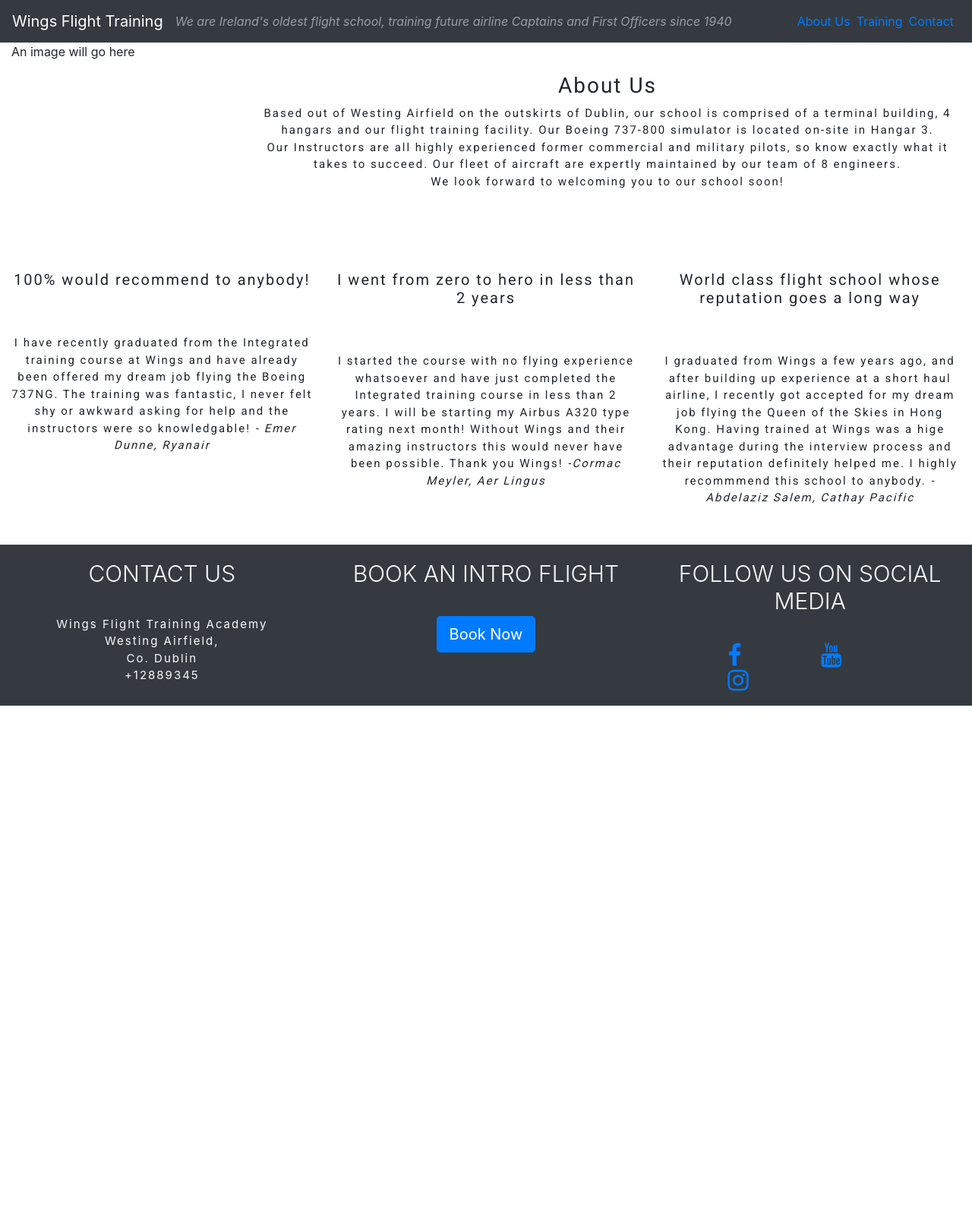
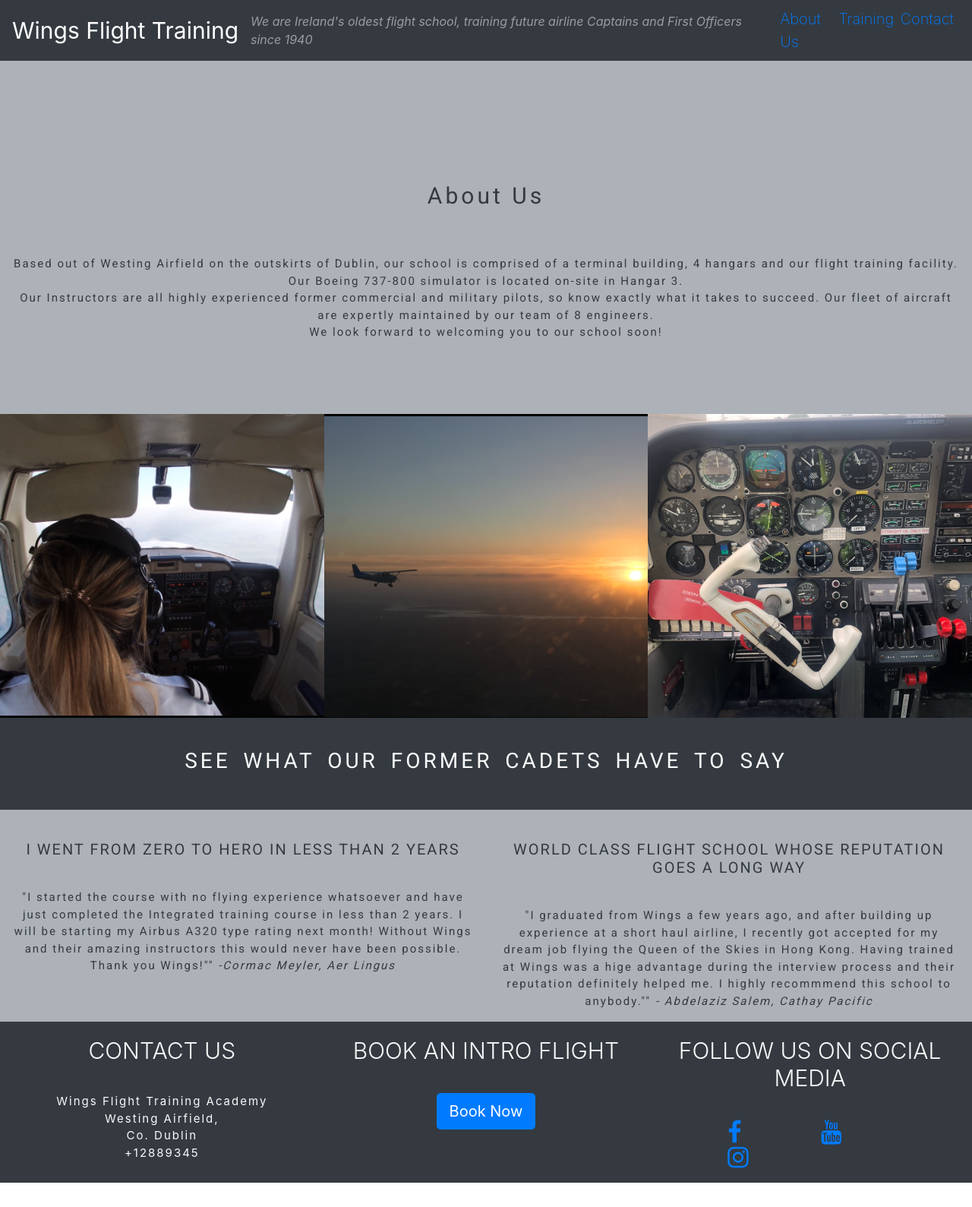
Before and after one commit to gretaegan/MS1project, a plain HTML site: page aboutus.html in a window 1280 px wide. Shown: the whole page at 76% size. Before the commit the page ends 961 px from the top, so only its background shows below. Drawn offline with nearby package versions, Linux system fonts and the light colour scheme.

Commit message:
added images to aboutus.html and changed the styling of the page

```diff
--- a/aboutus.html
+++ b/aboutus.html
@@ -23,21 +23,18 @@
        <div id="navMenu" class="collapse navbar-collapse">
        <p class="navbar-text my-auto mr-2"><i>We are Ireland's oldest flight school, training future airline Captains and First Officers since 1940</i></p>
         <ul class="navbar-nav ml-auto color-ul">
-          <li class="active nav-item mr-2"><a href="#" target="_blank">About Us</a></li>
+          <li class="active nav-item mr-2"><a href="aboutus.html" target="_blank">About Us</a></li>
           <li class="nav-item mr-2"><a href="#" target="_blank">Training</a></li>
-          <li class="nav-item mr-2"><a href="#" target="_blank">Contact</a></li>
+          <li class="nav-item mr-2"><a href="contact.html" target="_blank">Contact</a></li>
        </ul>
        </div>
   </nav>
 </header>
 
 <section>
- <div class="container-fluid">
+ <div class="container-fluid background-color">
   <div class="row">
-   <div class="col-sm-3">
-   An image will go here
-   </div>
-    <div class="col-sm-9 about-the-school">
+    <div class="col-sm-12 about-the-school">
      <h3> About Us </h3>
      <p> Based out of Westing Airfield on the outskirts of Dublin, our school is comprised of a terminal building, 4 hangars and our flight training facility. Our Boeing 737-800
      simulator is located on-site in Hangar 3. <br>
@@ -51,20 +48,32 @@
 
  <div class="container-fluid">
   <div class="row">
-   <div class="col-sm-4">
-    <h5 class="story-heading"> 100% would recommend to anybody!</h5>
-    <p class="story-text"> I have recently graduated from the Integrated training course at Wings and have already been offered my dream job flying the Boeing 737NG.
-    The training was fantastic, I never felt shy or awkward asking for help and the instructors were so knowledgable! <i> - Emer Dunne, Ryanair </i> </p>
+   <div class="col-sm-4 image-one">
    </div>
-    <div class="col-sm-4">
-     <h5 class="story-heading"> I went from zero to hero in less than 2 years </h5>
-     <p class="story-text"> I started the course with no flying experience whatsoever and have just completed the Integrated training course in less than 2 years. I will be starting
-     my Airbus A320 type rating next month! Without Wings and their amazing instructors this would never have been possible. Thank you Wings! <i> -Cormac Meyler, Aer Lingus</i> </p>
+    <div class="col-sm-4 image-two">
     </div>
-     <div class="col-sm-4">
-     <h5 class="story-heading"> World class flight school whose reputation goes a long way </h5>
-     <p class="story-text"> I graduated from Wings a few years ago, and after building up experience at a short haul airline, I recently got accepted for my dream job flying the Queen of the Skies in Hong Kong.
-     Having trained at Wings was a hige advantage during the interview process and their reputation definitely helped me. I highly recommmend this school to anybody. <i> - Abdelaziz Salem, Cathay Pacific</i></p>
+     <div class="col-sm-4 image-three">
+     </div>
+  </div>
+ </div>
+
+ <div class="container-fluid testamonial-heading">
+    <h3> See what our former cadets have to say </h3>
+   </div>
+  </div>
+ </div>
+
+ <div class="container-fluid background-color">
+  <div class="row">
+    <div class="col-sm-6">
+     <h5 class="story-heading-one"> I went from zero to hero in less than 2 years </h5>
+     <p class="story-text-one"> "I started the course with no flying experience whatsoever and have just completed the Integrated training course in less than 2 years. I will be starting
+     my Airbus A320 type rating next month! Without Wings and their amazing instructors this would never have been possible. Thank you Wings!"" <i> -Cormac Meyler, Aer Lingus</i> </p>
+    </div>
+     <div class="col-sm-6">
+     <h5 class="story-heading-two"> World class flight school whose reputation goes a long way </h5>
+     <p class="story-text-two"> "I graduated from Wings a few years ago, and after building up experience at a short haul airline, I recently got accepted for my dream job flying the Queen of the Skies in Hong Kong.
+     Having trained at Wings was a hige advantage during the interview process and their reputation definitely helped me. I highly recommmend this school to anybody."" <i> - Abdelaziz Salem, Cathay Pacific</i></p>
      </div>
   </div>
  </div>
--- a/assets/css/style.css
+++ b/assets/css/style.css
@@ -1,25 +1,21 @@
 @import url('https://fonts.googleapis.com/css2?family=Roboto&display=swap');
 
-/*----------------------------Navbar
+/*----------------------------Navbar*/
+
 .navbar-brand {
     font-size: 30px;
-    font-weight: 400;
-    word-spacing: 8px;
-    letter-spacing: 4px;
 }
 
-.navbar li {
-    text-align: center;
-    padding: 15px;
+
+.nav-item {
+    color: #fafafa;
     font-size: 20px;
-    font-weight: 300;
+    font-weight: 200;
     text-decoration: none;
 }
 
-
-.navbar-text {
-    letter-spacing: 2px;
-    word-spacing: 4px;
+.nav-item:hover {
+    text-decoration: underline;
     color: #fafafa;
 }
 
@@ -155,18 +151,25 @@ footer {
 
 /*----------------------------About US*/
 
+.background-color {
+    background-color: #adb2b8;
+    color: #343a40;
+}
+
 .about-the-school {
     font-family: 'Roboto', sans-serif;
     text-align: center;
     letter-spacing: 2px;
     font-size: 15px;
+    text-align: center;
     padding-bottom: 30px;
-    padding-top: 20px;
-    margin-top: 20px;
-    margin-bottom: 20px;
+    padding-top: 60px;
+    margin-top: 60px;
+    padding-bottom: 40px;
+    margin-bottom: 40px;
 }
 
-.about-us-heading {
+.about-the-school h3 {
     font-family: 'Roboto', sans-serif;
     font-weight: 300;
     text-align: center;
@@ -175,14 +178,27 @@ footer {
     padding-bottom: 40px;
     padding-top: 20px;
     margin-top: 20px;
-    margin-bottom: 40px;
+    margin-bottom: 20px;
 }
 
-
-.story-heading {
+.story-heading-one{
     font-family: 'Roboto', sans-serif;
     font-weight: 300;
     text-align: center;
+    font-size: 20px;
+    text-transform: uppercase;
+    letter-spacing: 2px;
+    padding-bottom: 20px;
+    padding-top: 20px;
+    margin-top: 20px;
+    margin-bottom: 20px;
+}
+
+.story-heading-two {
+    font-family: 'Roboto', sans-serif;
+    font-weight: 300;
+    text-align: center;
+    text-transform: uppercase;
     font-size: 20px;
     letter-spacing: 2px;
     padding-bottom: 20px;
@@ -191,13 +207,60 @@ footer {
     margin-bottom: 20px;
 }
 
-.story-text {
+.story-text-one {
     font-family: 'Roboto', sans-serif;
     text-align: center;
     letter-spacing: 2px;
     font-size: 15px;
-    padding-bottom: 30px;
-    padding-top: 20px;
-    margin-top: 20px;
-    margin-bottom: 20px;
+    text-align: center;
+
 }
+
+.story-text-two {
+    font-family: 'Roboto', sans-serif;
+    text-align: center;
+    letter-spacing: 2px;
+    font-size: 15px;
+    text-align: center;
+}
+
+.image-one {
+    background: url("../images/girl.png");
+    background-size: cover;
+    background-repeat: no-repeat;
+    background-position: center;
+    height: 400px;
+    width: 100%;
+}
+
+.image-two {
+    background: url("../images/sunset.png");
+    background-size: cover;
+    background-repeat: no-repeat;
+    background-position: center;
+    height: 400px;
+    width: 100%;
+}
+
+.image-three {
+    background: url("../images/duchess.png");
+    background-size: cover;
+    background-repeat: no-repeat;
+    background-position: center;
+    height: 400px;
+    width: 100%;
+}
+
+.testamonial-heading {
+    font-family: 'Roboto', sans-serif;
+    font-weight: 100;
+    letter-spacing: 4px;
+    word-spacing: 6px;
+    font-size: 30px;
+    background-color: #343a40;
+    color: #fafafa;
+    padding-top: 40px;
+    padding-bottom: 40px;
+    text-transform: uppercase;
+    text-align: center;
+}
```
Also changed, not shown: assets/images/duchess.png (added), assets/images/girl.png (added), assets/images/mcf.png (added), assets/images/selfie.png (added), 1 other file.
